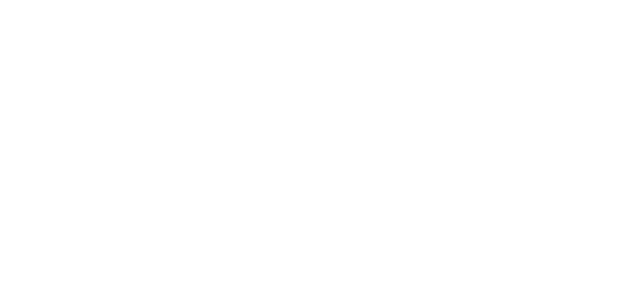
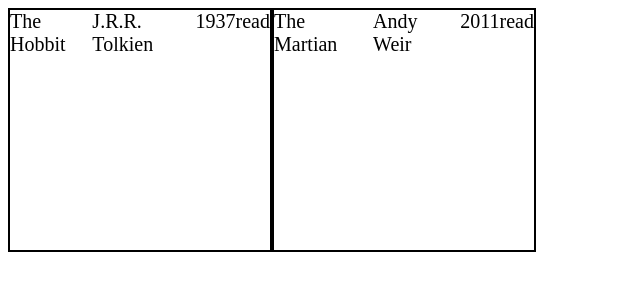
Before and after one commit to homiermorphism/library, a plain HTML site: page index.html in a window 1280 px wide. Shown: the whole page, without its empty margins (0-640 px from the left). Drawn offline with Linux system fonts and the light colour scheme.

Commit message:
added addBookToLibrary function; render function; no styling done whatsoever

```diff
--- a/index.html
+++ b/index.html
@@ -2,10 +2,11 @@
 <html lang="en" dir="ltr">
   <head>
     <meta charset="utf-8">
+    <link rel="stylesheet" href="style.css">
     <title></title>
   </head>
   <body>
-
+    <div class="big-div"> </div>
 
     <script src="script.js"></script>
   </body>
--- a/script.js
+++ b/script.js
@@ -1,16 +1,60 @@
-function book(title, author, year, pages, status) {
+const bigDiv = document.querySelector('.big-div');
+
+let myLibrary = [
+  {
+    title: 'The Hobbit',
+    author: 'J.R.R. Tolkien',
+    year: '1937',
+    status: 'read'
+  },
+  {
+    title: 'The Martian',
+    author: 'Andy Weir',
+    year: '2011',
+    status: 'read'
+  }
+]
+
+function book(title, author, year, status) {
   this.title = title;
   this.author = author;
   this.year = year;
-  this.pages = pages;
   this.status = status;
+  }
 
-  this.info = function() {
-    return this.title + ' by ' + this.author + ', written in ' + this.year +
-      ', ' + this.pages + ' pages, ' + this.status;
+
+function addBookToLibrary(title, author, year, status) {
+  let newBook = new book(title, author, year, status);
+  myLibrary.push(newBook);
+}
+
+function render() {
+  for (i=0; i < myLibrary.length; i++) {
+    let card = document.createElement('div');
+    card.classList.add('card');
+    bigDiv.appendChild(card);
+
+    let cardTitle = document.createElement('div');
+    let cardAuthor = document.createElement('div');
+    let cardYear = document.createElement('div');
+    let cardStatus = document.createElement('div');
+
+    cardTitle.classList.add('title');
+    cardAuthor.classList.add('author');
+    cardYear.classList.add('year');
+    cardStatus.classList.add('status');
+
+    cardTitle.innerHTML = myLibrary[i].title;
+    cardAuthor.innerHTML = myLibrary[i].author;
+    cardYear.innerHTML = myLibrary[i].year;
+    cardStatus.innerHTML = myLibrary[i].status;
+
+    card.appendChild(cardTitle);
+    card.appendChild(cardAuthor);
+    card.appendChild(cardYear);
+    card.appendChild(cardStatus);
+
   }
 }
 
-const theHobbit = new book('The Hobbit', 'J.R.R. Tolkien', '1937', '295', 'read');
-
-console.log(theHobbit.info());
+render();
--- /dev/null
+++ b/style.css
@@ -0,0 +1,7 @@
+.card {
+  width: 13em;
+  height: 12em;
+  font-size: 20px;
+  border: 2px solid black;
+  display: inline-flex;
+}
```
